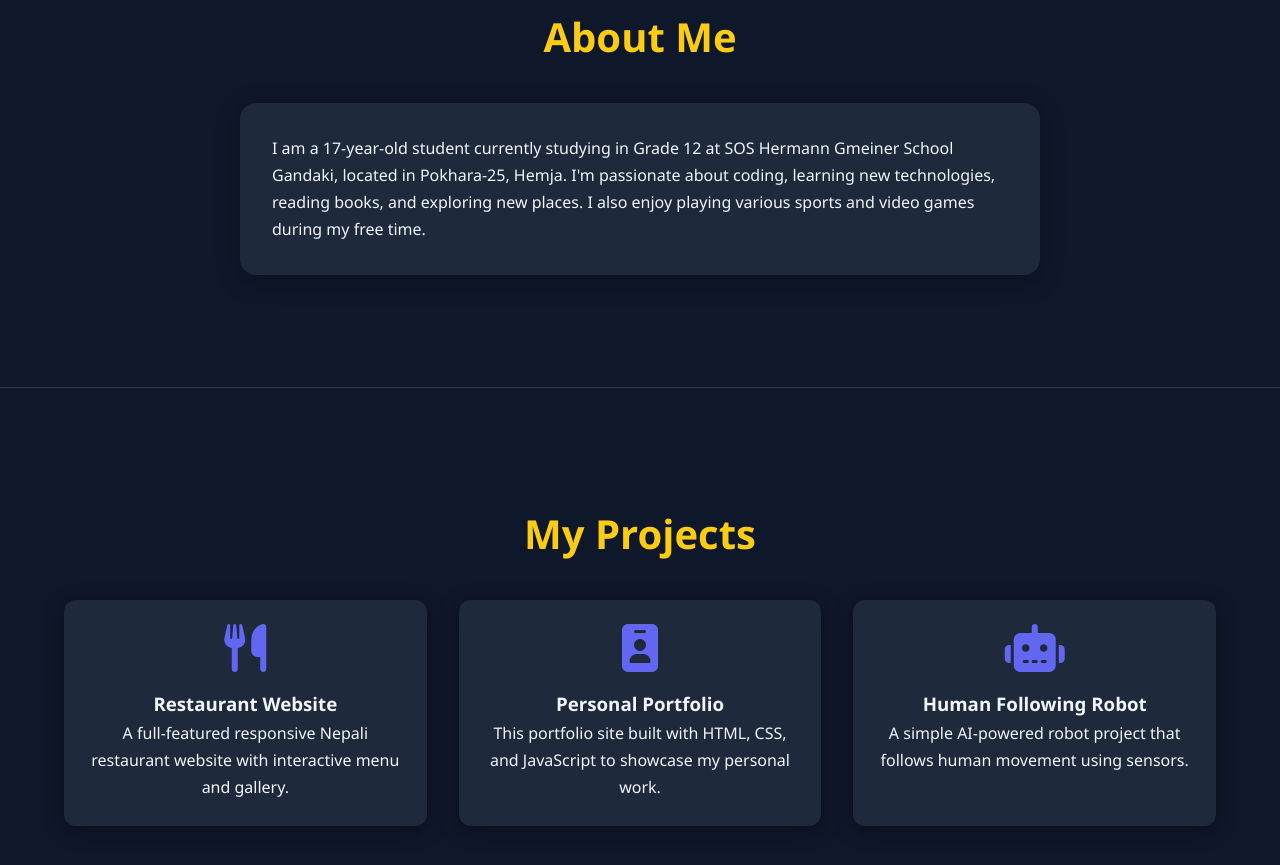
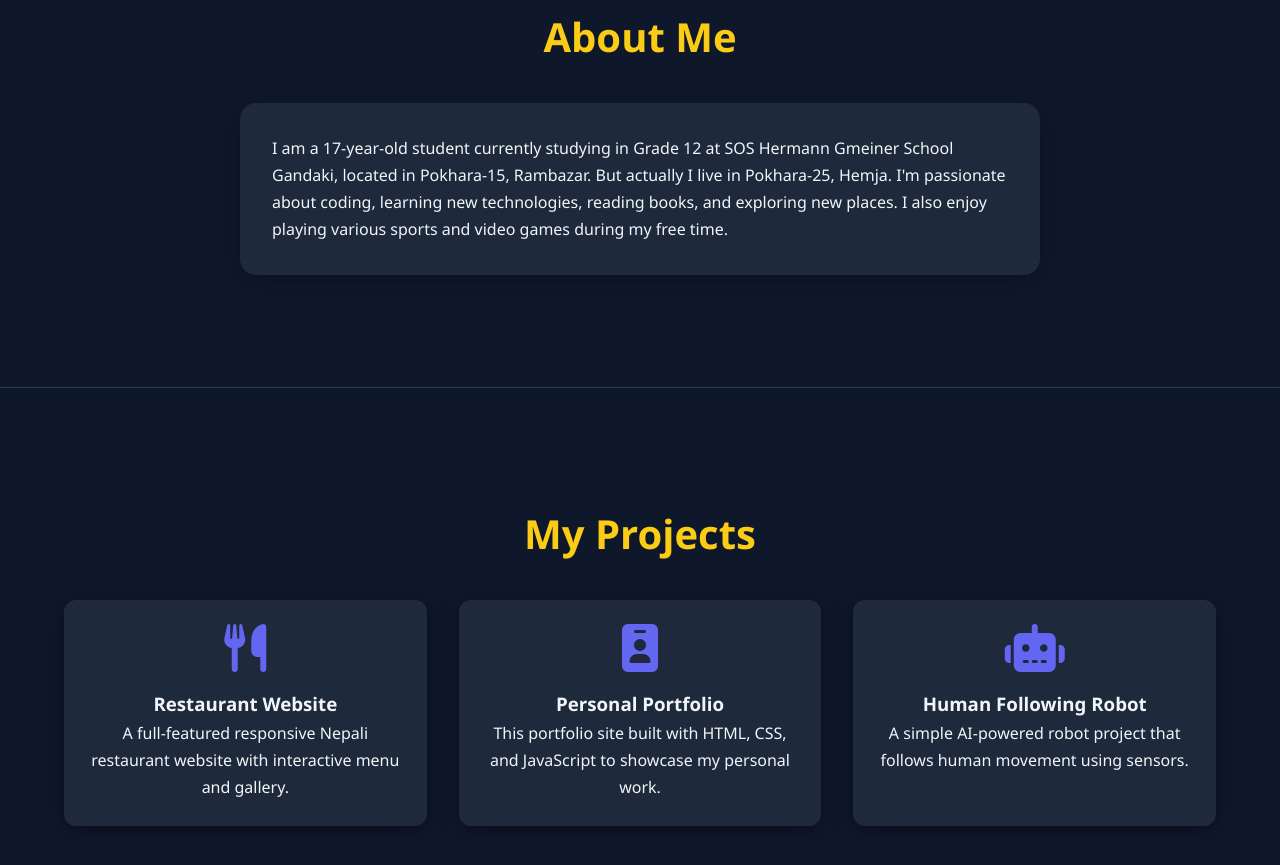
Before and after one commit to kushalverse007/portfolio, a plain HTML site: page index.html in a window 1280 px wide. Shown: the part 812-1677 px from the top of the page. Drawn offline with Linux system fonts and the light colour scheme.

Commit message:
Update index.html

```diff
--- a/index.html
+++ b/index.html
@@ -39,7 +39,7 @@
     <div class="container">
       <h2>About Me</h2>
       <div class="about-content">
-        <p>I am a 17-year-old student currently studying in Grade 12 at SOS Hermann Gmeiner School Gandaki, located in Pokhara-25, Hemja. I'm passionate about coding, learning new technologies, reading books, and exploring new places. I also enjoy playing various sports and video games during my free time.</p>
+        <p>I am a 17-year-old student currently studying in Grade 12 at SOS Hermann Gmeiner School Gandaki, located in Pokhara-15, Rambazar. But actually I live in Pokhara-25, Hemja. I'm passionate about coding, learning new technologies, reading books, and exploring new places. I also enjoy playing various sports and video games during my free time.</p>
       </div>
     </div>
   </section>
```
